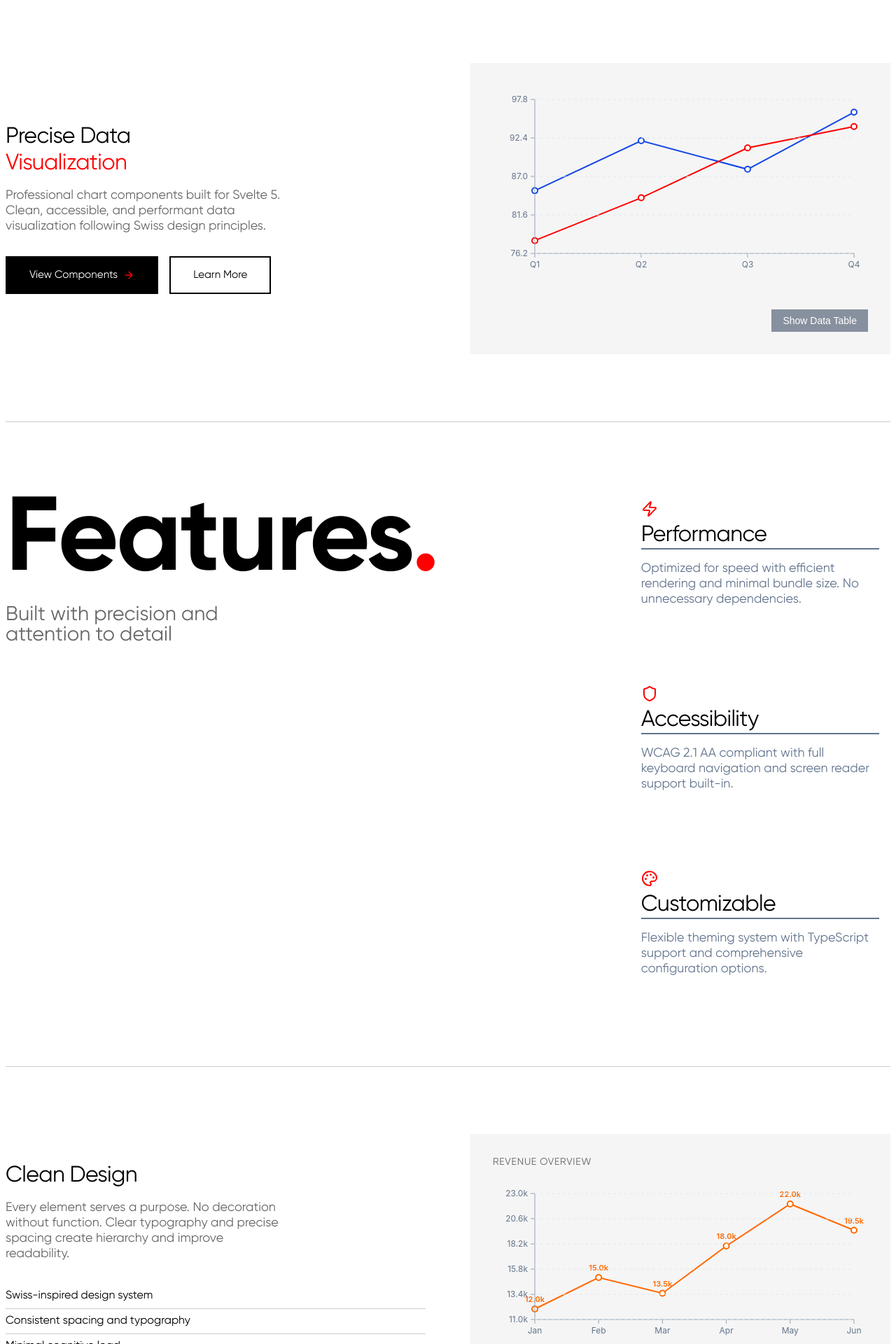
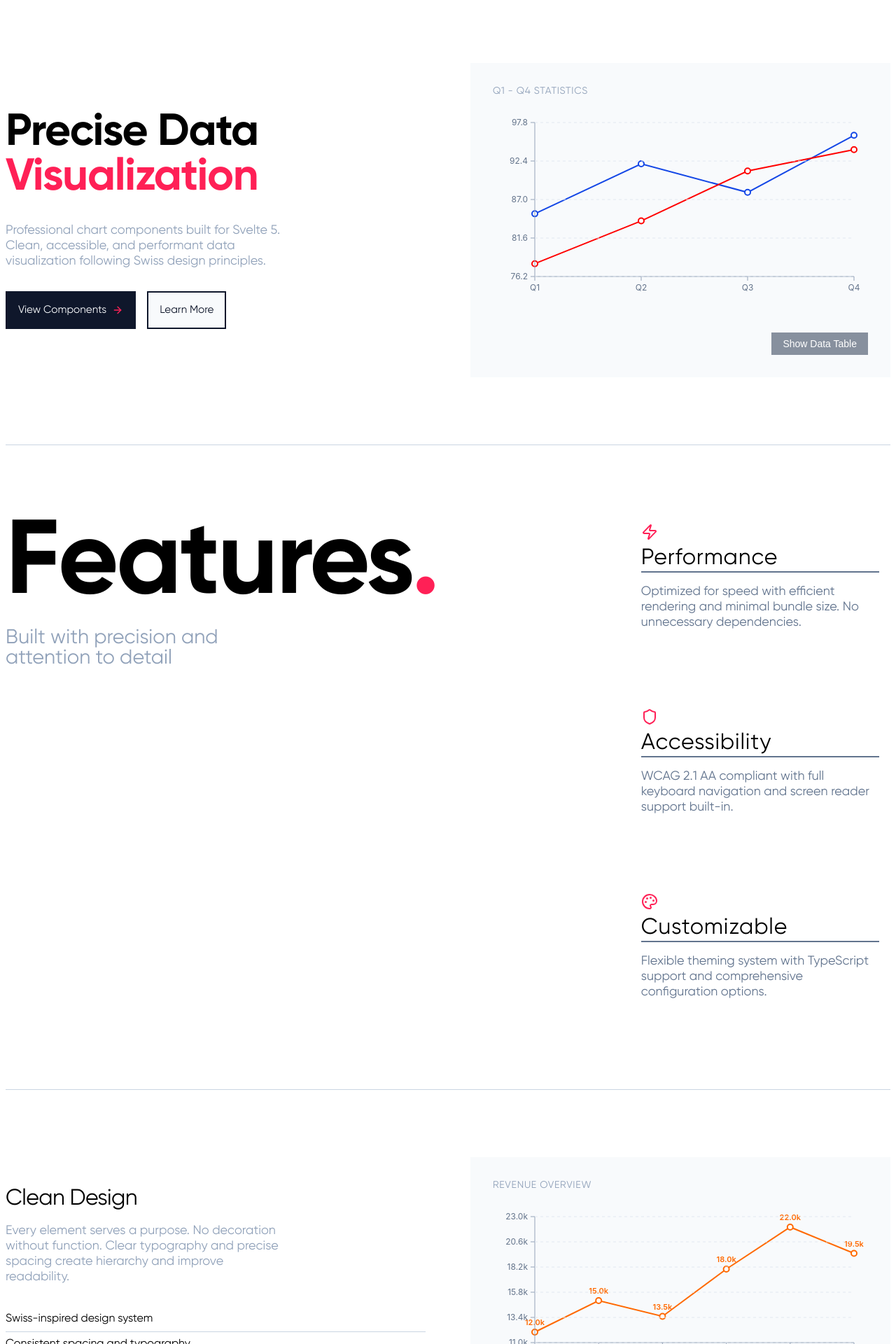
Before and after one commit to StanSkrivanek/chrtsv, a SvelteKit app: page / in a window 1280 px wide. Shown: the part 260-2180 px from the top of the page at 70% size. Built offline with nearby package versions, Linux system fonts and the light colour scheme.

Commit message:
css Features

```diff
--- a/src/app.css
+++ b/src/app.css
@@ -1,5 +1,10 @@
 
 
+@font-face {
+	font-family: 'mono';
+	src: url('/fonts/Mono-Book.woff2') format('woff2');
+
+}
 @font-face {
 	font-family: 'thin';
 	src: url('/fonts/Gilroy-Thin.ttf') format('truetype');
--- a/src/routes/+page.svelte
+++ b/src/routes/+page.svelte
@@ -67,7 +67,7 @@
 				</p>
 
 				<div class="cta-group">
-					<a href="/line" class="btn btn-primary">
+					<a href="/charts" class="btn btn-primary">
 						View Components
 						<ArrowRight size={16} />
 					</a>
@@ -75,7 +75,8 @@
 				</div>
 			</div>
 
-			<div class="hero-chart">
+			<div class="chart__w">
+				<div class="chart-label">Q1 - Q4 statistics</div>
 				<MultiLineChart
 					lines={heroData}
 					xKey="month"
@@ -153,7 +154,7 @@
 				</a>
 			</div>
 
-			<div class="showcase-chart">
+			<div class="chart__w">
 				<div class="chart-label">Revenue Overview</div>
 				<MultiLineChart
 					lines={featureData}
@@ -213,16 +214,9 @@
 <style>
 	/* Swiss Design Variables */
 	:root {
-		--color-black: #000000;
-		--color-red: #ff0000;
-		--color-white: #ffffff;
-		--color-gray-light: #f5f5f5;
-		--color-gray-medium: #cccccc;
-		--color-gray-dark: #666666;
-
-		--font-system:
+		/* --font-system:
 			-apple-system, BlinkMacSystemFont, 'Helvetica Neue', Helvetica, Arial, sans-serif;
-		--font-mono: 'SF Mono', Monaco, 'Cascadia Code', monospace;
+		--font-mono: 'mono', Monaco, 'Cascadia Code', monospace; */
 
 		--spacing-xs: 0.5rem;
 		--spacing-sm: 1rem;
@@ -244,7 +238,7 @@
 		padding: 0 var(--spacing-sm);
 		font-family: var(--font-system);
 		line-height: 1.5;
-		color: var(--color-black);
+		color: var(--color-slate-900);
 	} */
 
 	/* Typography */
@@ -264,7 +258,7 @@
 
 	h2 {
 		font-size: 2rem;
-		margin-bottom: var(--spacing-sm);
+		margin-bottom: var(--space-4);
 	}
 
 	h3 {
@@ -273,18 +267,20 @@
 	}
 
 	p {
-		margin: 0 0 var(--spacing-sm) 0;
-		color: var(--color-gray-dark);
+		margin: 0 0 var(--space-4) 0;
+		color: var(--color-slate-400);
 	}
 	:global(svg) {
-		color: var(--color-red);
-
+		color: var(--color-rose-500);
 	}
 
 	/* Hero Section */
 	.hero {
 		padding: var(--spacing-xl) 0;
-		border-bottom: 1px solid var(--color-gray-medium);
+		border-bottom: 1px solid var(--color-slate-300);
+		@media screen and (max-width: 768px) {
+			padding: var(--spacing-lg) 0;
+		}
 	}
 
 	.hero-content {
@@ -292,6 +288,44 @@
 		grid-template-columns: 1fr 1fr;
 		gap: var(--spacing-lg);
 		align-items: center;
+		h2 {
+			font-size: clamp(3rem, 0.8824rem + 5.5882vw, 4rem);
+			letter-spacing: -0.02em;
+			font-family: 'bold';
+			line-height: 1;
+			margin-bottom: var(--spacing-md);
+		}
+		@media screen and (max-width: 768px) {
+			display: flex;
+			flex-direction: column;
+			width: 100%;
+
+			h2,
+			p,
+			.cta-group {
+				align-items: center;
+				text-align: center;
+			}
+
+			.chart__w {
+				order: -1; /* Move chart to the top on small screens */
+				width: 100%;
+			}
+		}
+		@media screen and (max-width: 480px) {
+			h2 {
+				/* font-size: clamp(2.5rem, 0.8824rem + 3.5882vw, 3.5rem); */
+			}
+			.cta-group {
+				display: block;
+				a {
+					width: 100%;
+					margin-bottom: var(--spacing-sm);
+				}
+				/* flex-direction: column;
+				align-items: center; */
+			}
+		}
 	}
 
 	.brand {
@@ -313,10 +347,8 @@
 		}
 	}
 
-
-
 	.accent {
-		color: var(--color-red);
+		color: var(--color-rose-500);
 	}
 
 	.lead {
@@ -327,24 +359,24 @@
 
 	.cta-group {
 		display: flex;
-		gap: var(--spacing-sm);
+		gap: var(--space-4);
 		flex-wrap: wrap;
 	}
 
-	.hero-chart {
-		background: var(--color-gray-light);
+	/* .hero-chart {
+
 		padding: var(--spacing-md);
-	}
+	} */
 
 	/* Buttons */
 	.btn {
 		display: inline-flex;
 		align-items: center;
 		gap: var(--spacing-xs);
-		padding: var(--spacing-sm) var(--spacing-md);
+		padding: var(--space-4);
 		text-decoration: none;
 		font-weight: 500;
-		border: 2px solid var(--color-black);
+		border: 2px solid var(--color-slate-900);
 		transition: var(--transition);
 		cursor: pointer;
 		font-family: inherit;
@@ -352,36 +384,35 @@
 	}
 
 	.btn-primary {
-		background: var(--color-black);
-		color: var(--color-white);
+		background: var(--color-slate-900);
+		color: var(--color-slate-50);
 	}
 
 	.btn-primary:hover {
-		background: var(--color-red);
-		border-color: var(--color-red);
+		background: var(--color-rose-500);
+		border-color: var(--color-rose-500);
 		:global(svg) {
-		color: var(--color-slate-100);
+			color: var(--color-slate-100);
 		}
 	}
 
 	.btn-secondary {
-		background: var(--color-white);
-		color: var(--color-black);
+		background: var(--color-slate-50);
+		color: var(--color-slate-900);
 	}
 
 	.btn-secondary:hover {
-		background: var(--color-gray-light);
-
+		background: var(--color-slate-200);
 	}
 
 	.btn-outline {
 		background: transparent;
-		color: var(--color-black);
+		color: var(--color-slate-900);
 	}
 
 	.btn-outline:hover {
-		background: var(--color-black);
-		color: var(--color-white);
+		background: var(--color-slate-900);
+		color: var(--color-slate-50);
 	}
 
 	/* Features Section */
@@ -389,16 +420,14 @@
 		display: flex;
 		justify-content: space-between;
 		padding: var(--spacing-xl) 0;
-		border-bottom: 1px solid var(--color-gray-medium);
+		border-bottom: 1px solid var(--color-slate-300);
 		.section-header {
-
 			margin-bottom: var(--spacing-lg);
 			h2 {
 				font-size: clamp(3rem, 0.8824rem + 10.5882vw, 12rem);
 				letter-spacing: -0.02em;
 				font-family: 'bold';
 				line-height: 1;
-
 			}
 			p {
 				font-size: clamp(1.125rem, 0.2941rem + 2.3529vw, 1.8rem);
@@ -408,13 +437,15 @@
 		@media screen and (max-width: 768px) {
 			width: 100%;
 			flex-direction: column;
-
+			padding: var(--spacing-lg);
 		}
-
+		@media screen and (max-width: 480px) {
+			padding: var(--spacing-xs);
+		}
 	}
 
 	.features__w {
-		display:flex;
+		display: flex;
 		/* width: 100%; */
 
 		flex-direction: column;
@@ -423,50 +454,72 @@
 		/* text-align: right; */
 		/* grid-template-columns: repeat(auto-fit, minmax(300px, 1fr)); */
 		gap: var(--spacing-lg);
-
+		@media screen and (max-width: 768px) {
+			display: grid;
+			grid-template-columns: repeat(auto-fit, minmax(300px, 1fr));
+			gap: var(--spacing-sm);
+		}
+		@media screen and (max-width: 480px) {
+			display: block;
+			gap: var(--spacing-sm);
+		}
 	}
 
 	.feature {
-		padding: var(--spacing-sm);
+		padding: var(--space-4);
 		line-clamp: 3;
-
 
 		& h3 {
 			/* display: flex;
 			align-items: center; */
 			gap: var(--spacing-xs);
 			font-size: 2rem;
-			margin-bottom: var(--spacing-sm);
+			font-family: 'regular';
+			/* color: var(--color-slate-900); */
+			letter-spacing: 0.025em;
+			margin-bottom: var(--space-4);
 			border-bottom: 2px solid var(--color-slate-500);
 		}
-		& p{
+		& p {
 			font-size: 1.125rem;
 			color: var(--color-slate-500);
-			margin-bottom: var(--spacing-sm);
+			margin-bottom: var(--space-4);
 			max-width: 30ch;
 			/* text-align: right; */
 		}
-
+		@media screen and (max-width: 768px) {
+			display: block;
+			padding: 0;
+			& h3 {
+				margin-bottom: var(--spacing-xs);
+			}
+			& p {
+				margin-bottom: var(--spacing-md);
+			}
+		}
+		@media screen and (max-width: 480px) {
+			padding: 0;
+		}
 	}
 
 	/* .feature-icon {
 		width: 48px;
 		height: 48px;
-		margin: 0 auto var(--spacing-sm);
+		margin: 0 auto var(--space-4);
 		display: flex;
 		align-items: center;
 		justify-content: center;
-		border: 2px solid var(--color-black);
+		border: 2px solid var(--color-slate-900);
 	} */
 
 	/* .feature-icon :global(svg) {
-		color: var(--color-red);
+		color: var(--color-rose-500);
 	} */
 
 	/* Showcase Section */
 	.showcase {
 		padding: var(--spacing-xl) 0;
-		border-bottom: 1px solid var(--color-gray-medium);
+		border-bottom: 1px solid var(--color-slate-300);
 	}
 
 	.showcase-content {
@@ -484,7 +537,7 @@
 
 	.feature-list li {
 		padding: var(--spacing-xs) 0;
-		border-bottom: 1px solid var(--color-gray-medium);
+		border-bottom: 1px solid var(--color-slate-300);
 	}
 
 	.feature-list li:last-child {
@@ -495,25 +548,25 @@
 		display: inline-flex;
 		align-items: center;
 		gap: var(--spacing-xs);
-		color: var(--color-red);
+		color: var(--color-rose-500);
 		text-decoration: none;
 		font-weight: 500;
 		transition: var(--transition);
 	}
 
 	.link-arrow:hover {
-		color: var(--color-black);
+		color: var(--color-slate-900);
 	}
 
-	.showcase-chart {
-		background: var(--color-gray-light);
+	.chart__w {
+		background: var(--color-slate-50);
 		padding: var(--spacing-md);
 	}
 
 	.chart-label {
 		font-size: 0.875rem;
-		color: var(--color-gray-dark);
-		margin-bottom: var(--spacing-sm);
+		color: var(--color-slate-400);
+		margin-bottom: var(--space-4);
 		text-transform: uppercase;
 		letter-spacing: 0.05em;
 	}
@@ -521,7 +574,7 @@
 	/* Stats Section */
 	.stats {
 		padding: var(--spacing-xl) 0;
-		border-bottom: 1px solid var(--color-gray-medium);
+		border-bottom: 1px solid var(--color-slate-300);
 	}
 
 	.stats-grid {
@@ -538,7 +591,7 @@
 	.stat-number {
 		font-size: 3rem;
 		font-weight: 300;
-		color: var(--color-red);
+		color: var(--color-rose-500);
 		margin-bottom: var(--spacing-xs);
 	}
 
@@ -546,7 +599,7 @@
 		font-size: 0.875rem;
 		text-transform: uppercase;
 		letter-spacing: 0.1em;
-		color: var(--color-gray-dark);
+		color: var(--color-slate-400);
 	}
 
 	/* CTA Section */
@@ -556,7 +609,7 @@
 	}
 
 	.cta-content h2 {
-		margin-bottom: var(--spacing-sm);
+		margin-bottom: var(--space-4);
 	}
 
 	.cta-content p {
@@ -567,7 +620,7 @@
 	.cta-buttons {
 		display: flex;
 		justify-content: center;
-		gap: var(--spacing-sm);
+		gap: var(--space-4);
 		flex-wrap: wrap;
 	}
 
```
Also changed, not shown: static/fonts/Mono-Book.woff2 (added).
